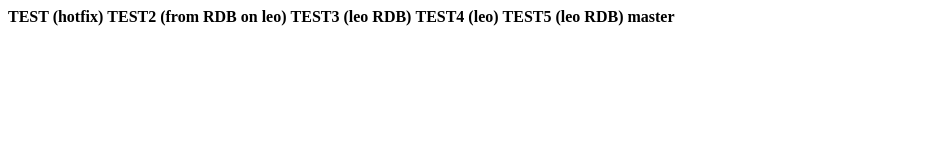
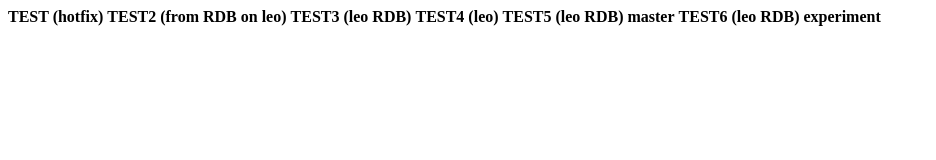
Before and after one commit to leon-joel/github_sandbox, a plain HTML site: page index.html in a window 1280 px wide. Shown: the whole page, without its empty margins (0-936 px from the left). Drawn offline with Linux system fonts and the light colour scheme.

Commit message:
test5 exp

```diff
--- a/index.html
+++ b/index.html
@@ -3,3 +3,4 @@
 <b>TEST3 (leo RDB)</b>
 <b>TEST4 (leo)</b>
 <b>TEST5 (leo RDB) master</b>
+<b>TEST6 (leo RDB) experiment</b>
```
